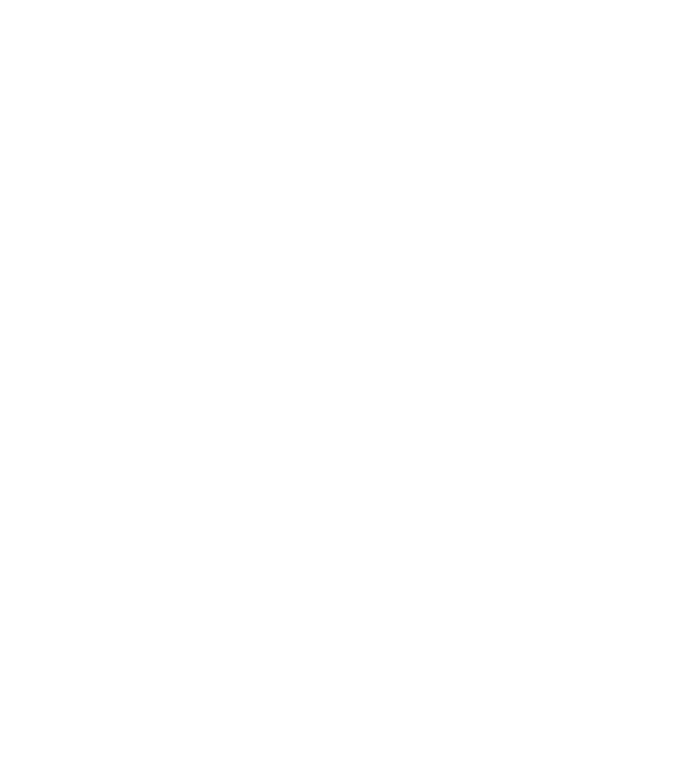
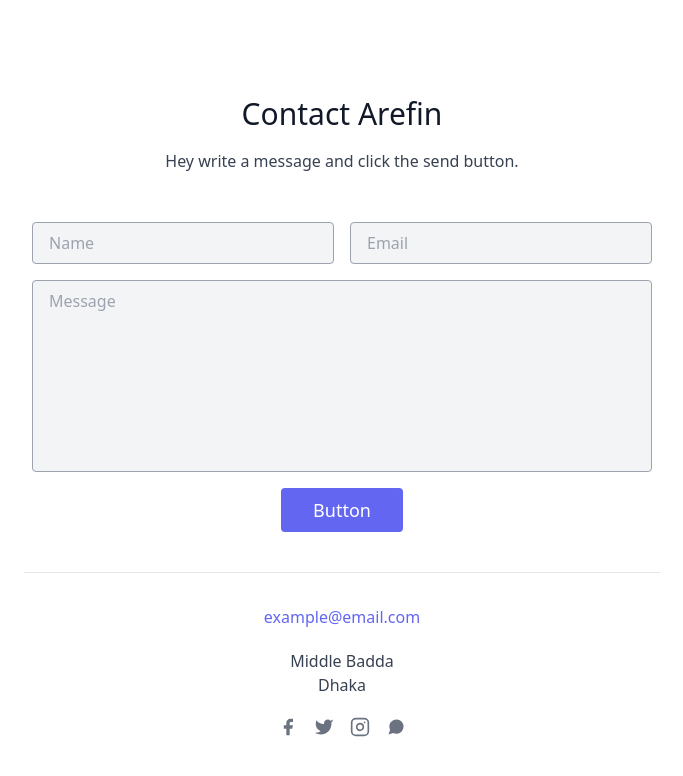
Before and after one commit to Arefin12345/mynotes.github.io, a plain HTML site: page jsmessaging.html in a window 1280 px wide. Shown: the whole page, without its empty margins (298-981 px from the left). Drawn offline with nearby package versions, Linux system fonts and the light colour scheme.

Commit message:
Update jsmessaging.html

```diff
--- a/jsmessaging.html
+++ b/jsmessaging.html
@@ -2,15 +2,63 @@
 <html lang="en">
 
 <head>
-    <meta charset="UTF-8">
-    <meta name="viewport" content="width=device-width, initial-scale=1.0">
-    <title>Document</title>
+<title>Arefin</title>
     <link href="https://unpkg.com/tailwindcss@^1.0/dist/tailwind.min.css" rel="stylesheet">
 
 </head>
 
 <body>
-
+<section class="text-gray-700 body-font relative">
+  <div class="container px-5 py-24 mx-auto">
+    <div class="flex flex-col text-center w-full mb-12">
+      <h1 class="sm:text-3xl text-2xl font-medium title-font mb-4 text-gray-900">Contact Arefin</h1>
+      <p class="lg:w-2/3 mx-auto leading-relaxed text-base">Hey write a message and click the send button.</p>
+    </div>
+    <div class="lg:w-1/2 md:w-2/3 mx-auto">
+      <div class="flex flex-wrap -m-2">
+        <div class="p-2 w-1/2">
+          <input class="w-full bg-gray-100 rounded border border-gray-400 focus:outline-none focus:border-indigo-500 text-base px-4 py-2" placeholder="Name" type="text">
+        </div>
+        <div class="p-2 w-1/2">
+          <input class="w-full bg-gray-100 rounded border border-gray-400 focus:outline-none focus:border-indigo-500 text-base px-4 py-2" placeholder="Email" type="email">
+        </div>
+        <div class="p-2 w-full">
+          <textarea class="w-full bg-gray-100 rounded border border-gray-400 focus:outline-none h-48 focus:border-indigo-500 text-base px-4 py-2 resize-none block" placeholder="Message"></textarea>
+        </div>
+        <div class="p-2 w-full">
+          <button class="flex mx-auto text-white bg-indigo-500 border-0 py-2 px-8 focus:outline-none hover:bg-indigo-600 rounded text-lg">Button</button>
+        </div>
+        <div class="p-2 w-full pt-8 mt-8 border-t border-gray-200 text-center">
+          <a class="text-indigo-500">example@email.com</a>
+          <p class="leading-normal my-5">Middle Badda
+            <br>Dhaka
+          </p>
+          <span class="inline-flex">
+            <a class="text-gray-500">
+              <svg fill="currentColor" stroke-linecap="round" stroke-linejoin="round" stroke-width="2" class="w-5 h-5" viewBox="0 0 24 24">
+                <path d="M18 2h-3a5 5 0 00-5 5v3H7v4h3v8h4v-8h3l1-4h-4V7a1 1 0 011-1h3z"></path>
+              </svg>
+            </a>
+            <a class="ml-4 text-gray-500">
+              <svg fill="currentColor" stroke-linecap="round" stroke-linejoin="round" stroke-width="2" class="w-5 h-5" viewBox="0 0 24 24">
+                <path d="M23 3a10.9 10.9 0 01-3.14 1.53 4.48 4.48 0 00-7.86 3v1A10.66 10.66 0 013 4s-4 9 5 13a11.64 11.64 0 01-7 2c9 5 20 0 20-11.5a4.5 4.5 0 00-.08-.83A7.72 7.72 0 0023 3z"></path>
+              </svg>
+            </a>
+            <a class="ml-4 text-gray-500">
+              <svg fill="none" stroke="currentColor" stroke-linecap="round" stroke-linejoin="round" stroke-width="2" class="w-5 h-5" viewBox="0 0 24 24">
+                <rect width="20" height="20" x="2" y="2" rx="5" ry="5"></rect>
+                <path d="M16 11.37A4 4 0 1112.63 8 4 4 0 0116 11.37zm1.5-4.87h.01"></path>
+              </svg>
+            </a>
+            <a class="ml-4 text-gray-500">
+              <svg fill="currentColor" stroke-linecap="round" stroke-linejoin="round" stroke-width="2" class="w-5 h-5" viewBox="0 0 24 24">
+                <path d="M21 11.5a8.38 8.38 0 01-.9 3.8 8.5 8.5 0 01-7.6 4.7 8.38 8.38 0 01-3.8-.9L3 21l1.9-5.7a8.38 8.38 0 01-.9-3.8 8.5 8.5 0 014.7-7.6 8.38 8.38 0 013.8-.9h.5a8.48 8.48 0 018 8v.5z"></path>
+              </svg>
+            </a>
+          </span>
+        </div>
+      </div>
+    </div>
+  </div>
+</section>
 </body>
-
-</html>
```
